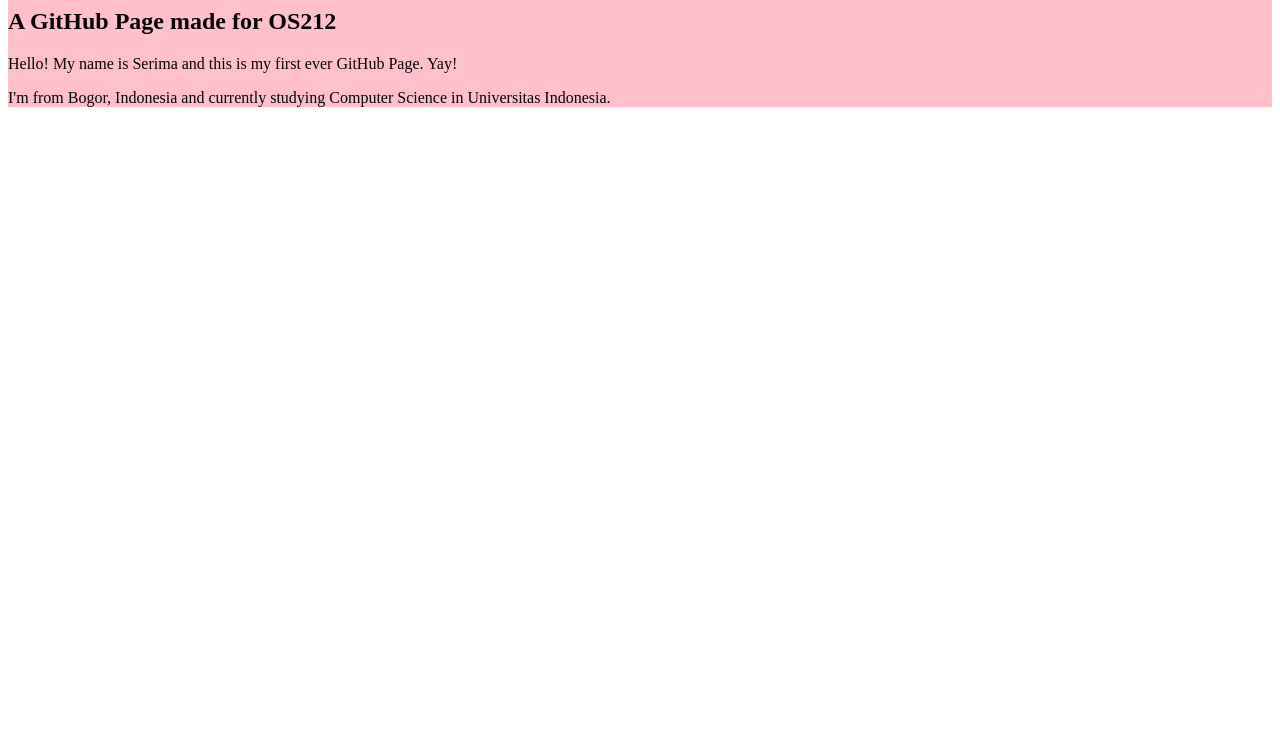
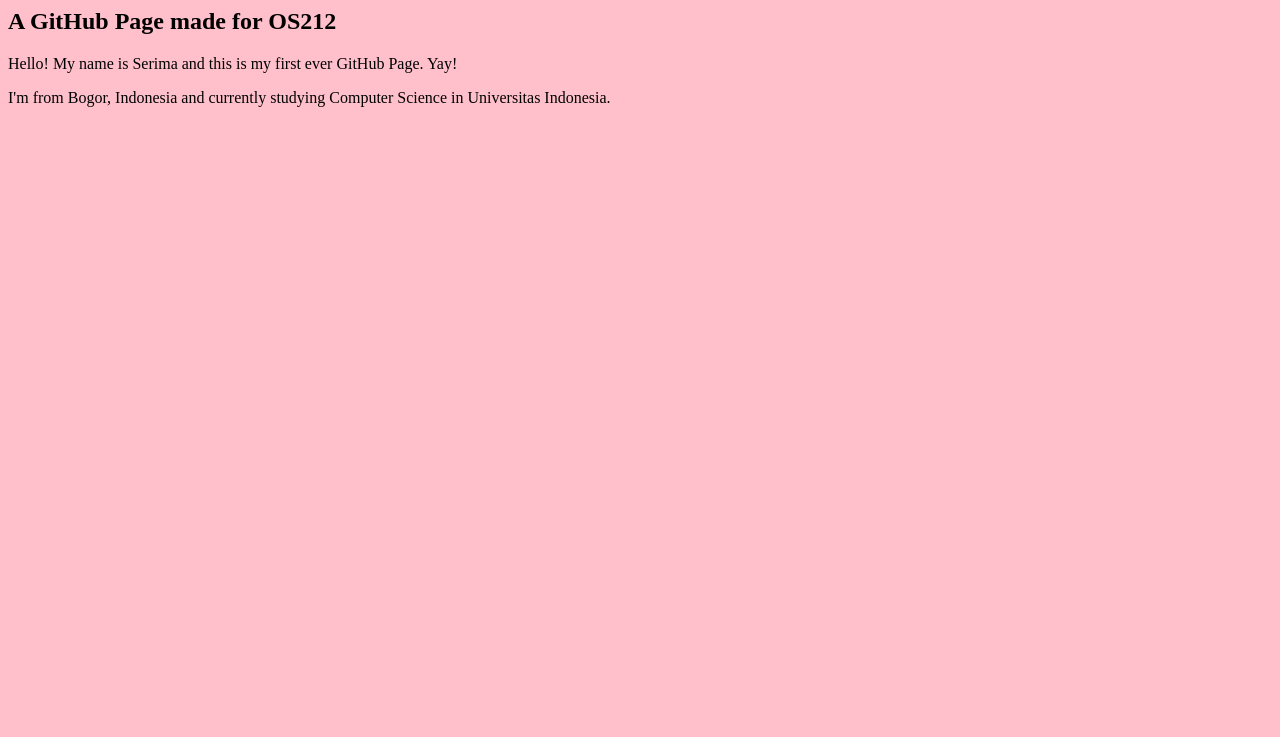
Before and after one commit to serimanrnsa/os212, a plain HTML site: page index.html in a window 1280 px wide. Shown: the part 63-800 px from the top of the page. Drawn offline with Linux system fonts and the light colour scheme.

Commit message:
Updating index.html

```diff
--- a/index.html
+++ b/index.html
@@ -2,14 +2,14 @@
     h1 {
         font-size: 35px;
     }
-    div {
+    body {
         background: pink;
     }
 </style>
 
-<div>
+<body>
 <h1>My First GitHub Page</h1>
 <h2>A GitHub Page made for OS212</h2>
 <p>Hello! My name is Serima and this is my first ever GitHub Page. Yay!</p>
 <p>I'm from Bogor, Indonesia and currently studying Computer Science in Universitas Indonesia.</p>
-</div>
+</body>
```
